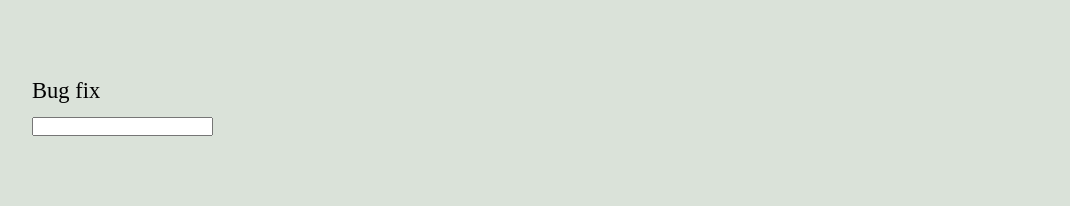
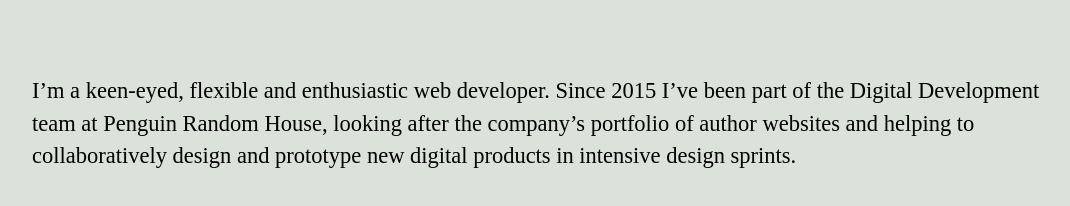
Before and after one commit to TomRobertsDev/TomRobertsDev, a plain HTML site: page index.html in a window 1280 px wide. Shown: the whole page, without its empty margins (96-1166 px from the left). Drawn offline with nearby package versions, Linux system fonts and the light colour scheme; a web font is replaced by a local one.

Commit message:
Update index.html

```diff
--- a/index.html
+++ b/index.html
@@ -18,7 +18,6 @@
       </header>
       <section id="services">
         <section id="bug-fixes">
-          <p>Bug fix</p>
         </section>
         <section id="build">
         </section>
@@ -26,15 +25,12 @@
         </section>
       </section>
       <section id="experience">
+        <p>I’m a keen-eyed, flexible and enthusiastic web developer. Since 2015 I’ve been part of the Digital Development team at Penguin Random House, looking after the company’s portfolio of author websites and helping to collaboratively design and prototype new digital products in intensive design sprints.</p>
       </section>
       <section id="contact">
-        <form action="">
-          <input type=""
-        </form>
       </section>
     </main>
     <footer>
-
     </footer>
     <script src="http://code.jquery.com/jquery-3.3.1.min.js" integrity="sha256-FgpCb/KJQlLNfOu91ta32o/NMZxltwRo8QtmkMRdAu8=" crossorigin="anonymous"></script>
     <script src="js/main.js"></script>
```
